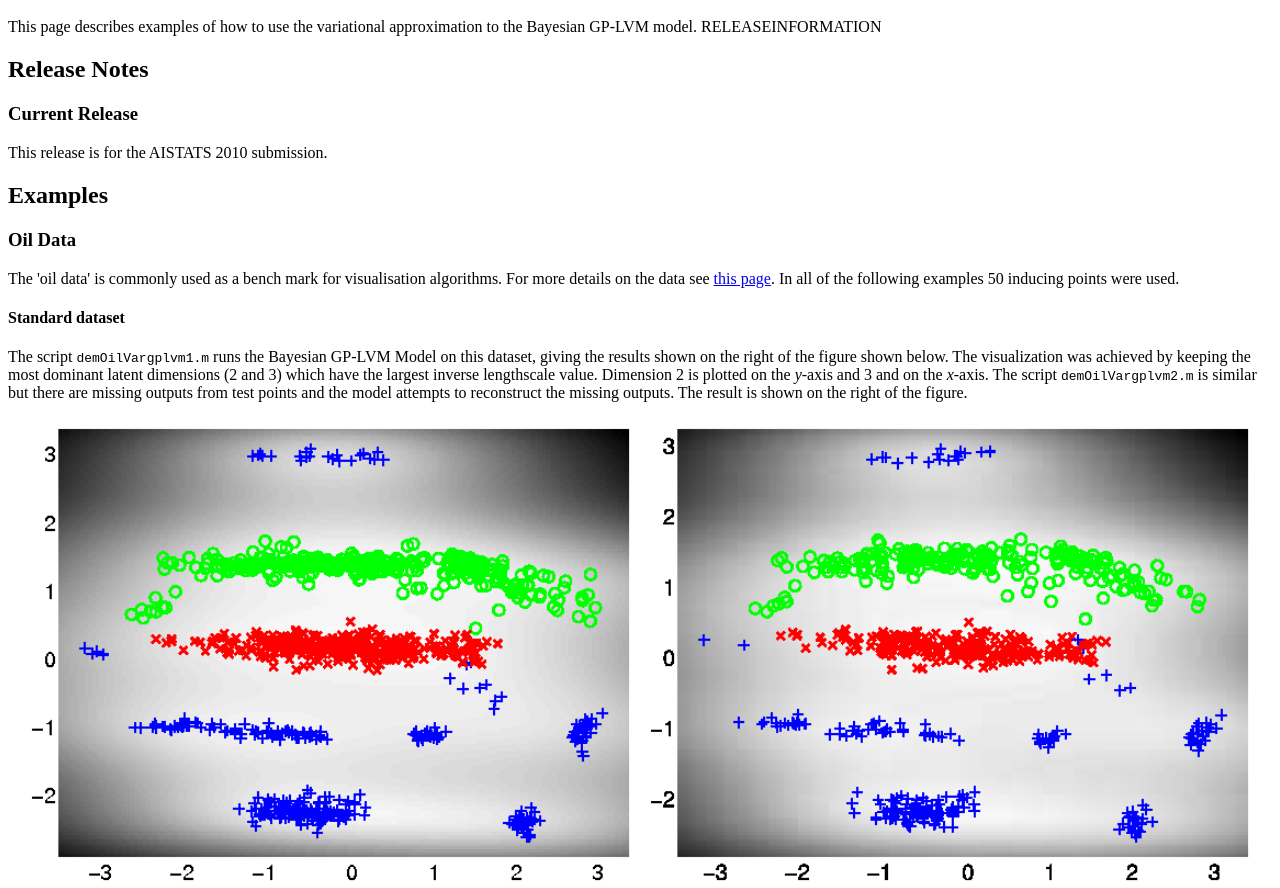
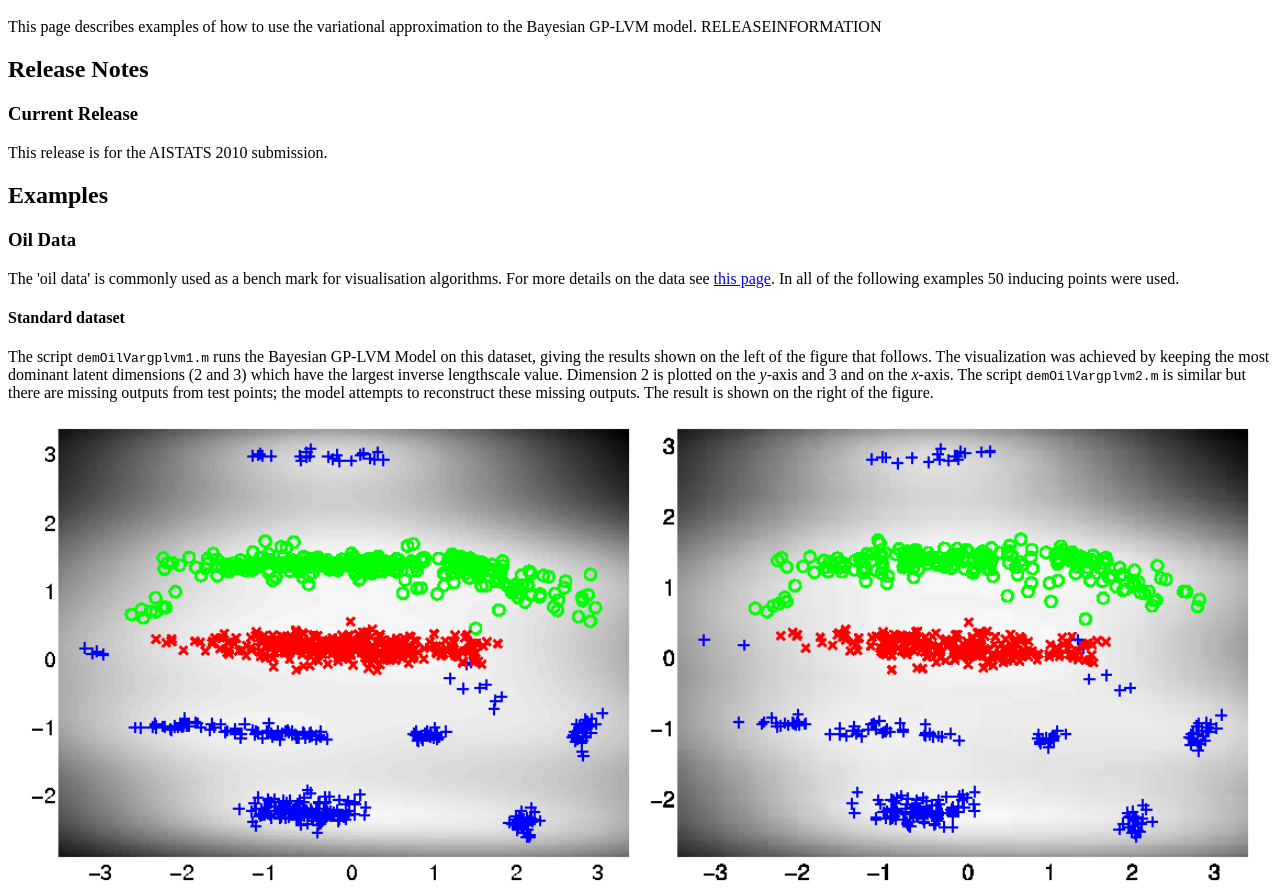
Before and after one commit to lawrennd/vargplvm, a plain HTML site: page html/index.html in a window 1280 px wide. Shown: the part 48-936 px from the top of the page. Drawn offline with Linux system fonts and the light colour scheme.

Commit message:
Fixed typos in index and deleted the demRobotWirelessVargplvm1.mat file which had no reason to be there.

```diff
--- a/html/index.html
+++ b/html/index.html
@@ -24,10 +24,10 @@ This release is for the AISTATS 2010 submission.
 <p>The 'oil data' is commonly used as a bench mark for visualisation algorithms. For more details on the data see <a href="http://www.ncrg.aston.ac.uk/GTM/3PhaseData.html">this page</a>. In all of the following examples 50 inducing points were used.
 
 <h4>Standard dataset</h4>
-The script <code>demOilVargplvm1.m</code> runs the Bayesian GP-LVM Model on this dataset, giving the results shown on the right of the figure shown below. The visualization was achieved by keeping the most dominant latent dimensions (2 and 3) which have the largest inverse lengthscale value. Dimension 2 is plotted on the <i>y</i>-axis and 3 and on the <i>x</i>-axis. The script <code>demOilVargplvm2.m</code> is similar but there are missing outputs from test points and the model attempts to reconstruct the missing outputs. The result is shown on the right of the figure.
+The script <code>demOilVargplvm1.m</code> runs the Bayesian GP-LVM Model on this dataset, giving the results shown on the left of the figure that follows. The visualization was achieved by keeping the most dominant latent dimensions (2 and 3) which have the largest inverse lengthscale value. Dimension 2 is plotted on the <i>y</i>-axis and 3 and on the <i>x</i>-axis. The script <code>demOilVargplvm2.m</code> is similar but there are missing outputs from test points; the model attempts to reconstruct these missing outputs. The result is shown on the right of the figure.
 
 <p><center><img src="demOilVargplvm1.png" width="49%"><img src="demOilVargplvm2.png" width="49%"><br>
-<i>Left</i>: Bayesian GP-LVM on the oil data without missing outputs. The phases of flow are shown as green circles, red crosses and blue plusses.  <i>Right</i>: Similar but in this case 50% of the outputs are missing and the model attempts to reconstruct them.</center>
+<i>Left</i>: Bayesian GP-LVM on the oil data without missing outputs. The phases of flow are shown as green circles, blue crosses and red plusses.  <i>Right</i>: Similar but in this case 50% of the outputs are missing and the model attempts to reconstruct them.</center>
 
 
 <h4>100 points in the active set</h4>
@@ -46,7 +46,7 @@ Use of the Bayesian GP-LVM Model to obtain loop closure in a robot navigation ex
 
 <h3>Frey Faces Data</h3>
 
-In this dataset, we try to exploit the ability of the model to reconstruct partially observed test data. Therefore, when the model is trained only half of the image pixels are assumed to be observed. After training on 1000 images, each partially observed test image was processed separately and the missing pixels were predicted as shown on the figures below.
+In this dataset, we try to exploit the ability of the model to reconstruct partially observed test data. Therefore, when the model is trained only half of the image pixels are assumed to be observed. After training on 1000 images, each partially observed test image was processed separately and the missing pixels were predicted as shown on the figures below. The code to obtain the following figures was based on the <code>demBrendanVargplvm3.m</code> script.
 
 <p><center><img src="demBrendanTestImag1_3.png" width="7%"><img src="demBrendanTestImag2_3.png" width="7%"><img src="demBrendanTestImag4_3.png" width="7%"><img src="demBrendanTestImag127_3.png" width="7%"><img src="demBrendanTestImag11_3.png" width="7%"><img src="demBrendanTestImag24_3.png" width="7%"><img src="demBrendanTestImag51_3.png" width="7%"><img src="demBrendanTestImag62_3.png" width="7%"><br>
 
```
Also changed, not shown: html/index.txt, 1 other file.
